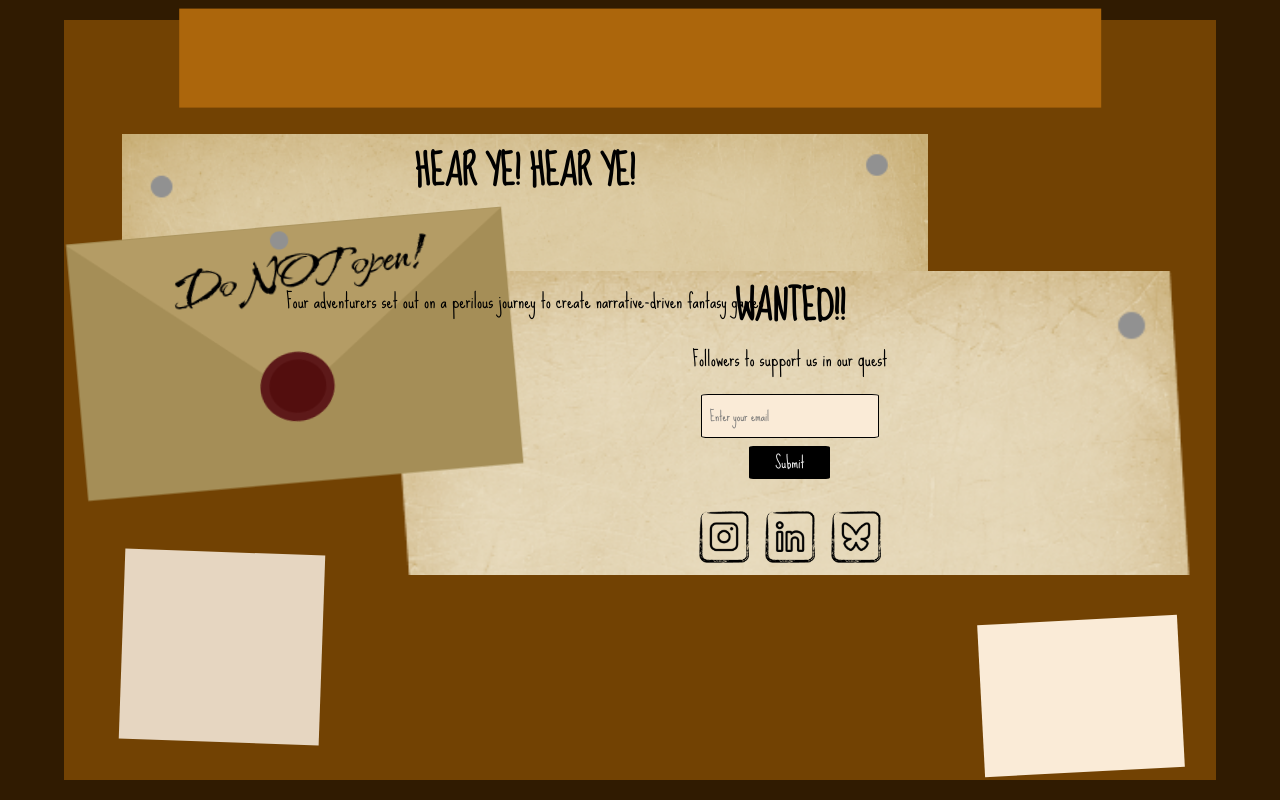
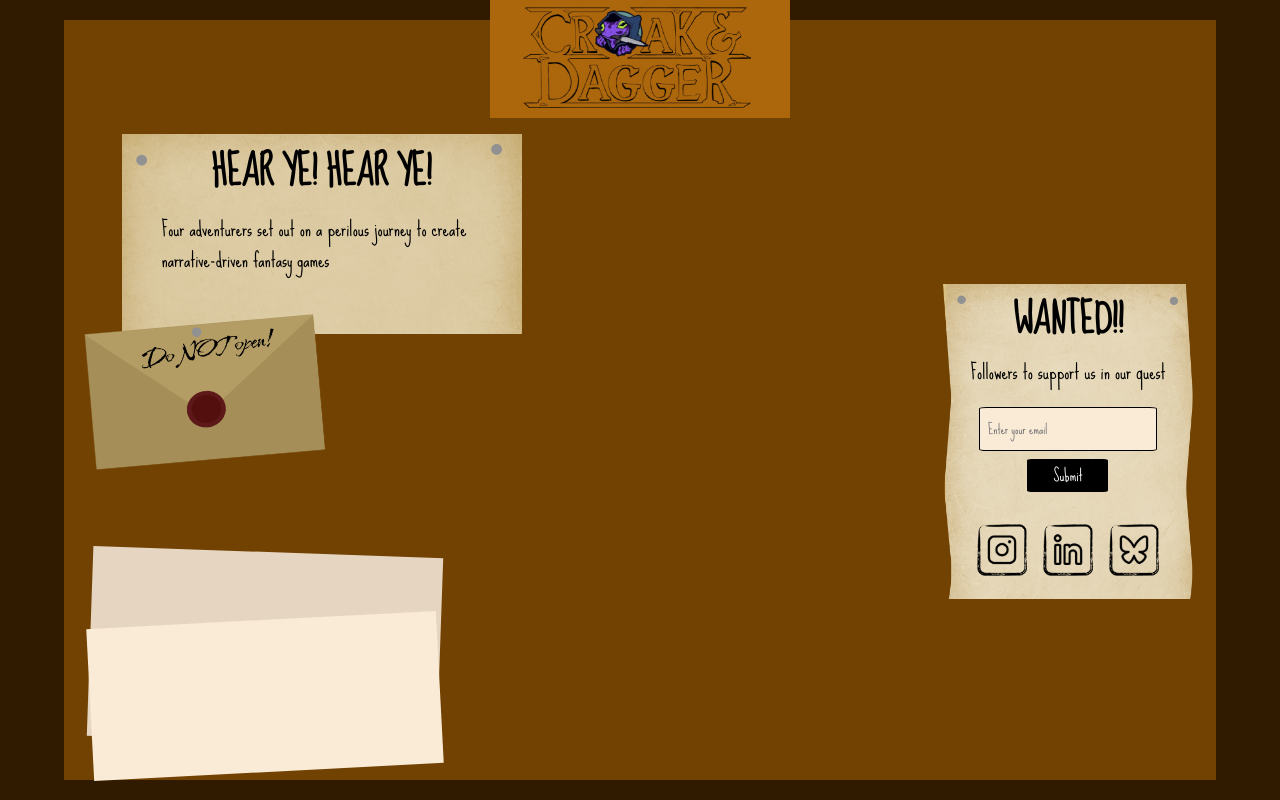
Before and after one commit to kaiwright/cnd-website, a React (Vite) app: page / in a window 1280 px wide. Built offline with nearby package versions, Linux system fonts and the light colour scheme.

Commit message:
Responsiveness changes

```diff
--- a/src/main.css
+++ b/src/main.css
@@ -35,21 +35,35 @@ body,
 }
 
 .sign {
-  width: 80%;
-  height: 13%;
+  width: 60vw;
+  height: 15vh;
   max-height: 150px;
+  max-width: 300px;
   background-color: rgb(172, 102, 12);
   position: absolute;
   top: 5%;
   left: 50%;
   transform: translate(-50%, -50%);
   margin: 0;
+  display: flex;
+  align-items: center;
+  justify-content: center;
+}
+
+#logo {
+  width: auto;
+  height: 90%;
+  display: block;
+  position: static;
 }
 
 .page1 {
   position: absolute;
   width: 70%;
   height: 20%;
+  max-width: 400px;
+  min-height: 200px;
+  max-height: 300px;
   top: 15%;
   left: 5%;
   display: flex;
@@ -73,7 +87,7 @@ body,
 .page1 p {
   color: black;
   display: flex;
-  margin-top: 25%;
+  margin-top: 10%;
   margin-left: 10%;
   margin-right: 10%;
   font-size: 1.25rem;
@@ -85,7 +99,11 @@ body,
   position: absolute;
   width: 70%;
   height: 40%;
-  top: 33%;
+  min-width: fit-content;
+  min-height: fit-content;
+  max-width: 250px;
+  max-height: 400px;
+  top: 33vh;
   right: 2%;
   display: flex;
   flex-direction: column;
@@ -159,7 +177,7 @@ body,
   position: absolute;
   width: 38%;
   height: auto;
-  bottom: 39%;
+  bottom: 35vh;
   left: 1%;
   transform: rotate(-5deg);
 }
@@ -185,3 +203,42 @@ body,
   background-color: antiquewhite;
   transform: rotate(-3deg);
 }
+
+
+/* Responsive tweaks for very small screens */
+@media (min-width: 800px) {
+  .letter img {
+    width: 60vw;
+    max-width: 90vw;
+    bottom: 35vh;
+    left: 5vw;
+  }
+
+  .page3,
+  .page4 {
+    width: 90vw;
+    max-width: 95vw;
+    left: 2vw !important;
+    right: 2vw !important;
+    min-height: 60px;
+    font-size: 1rem;
+  }
+}
+
+/* Responsive tweaks for large screens */
+@media (min-width: 1000px) {
+  .letter img {
+    width: 18vw;
+    max-width: 250px;
+    bottom: 40vh;
+    left: 2vw;
+  }
+
+  .page3,
+  .page4 {
+    width: 30vw;
+    max-width: 350px;
+    min-height: 120px;
+    font-size: 1.5rem;
+  }
+}
--- a/src/main.tsx
+++ b/src/main.tsx
@@ -1,16 +1,23 @@
 import React from "react";
 import ReactDOM from "react-dom/client";
 import "./main.css";
+import Logo from "./assets/cnd-logo.png"
 import letterImg from "./assets/Letter.png";
+import letterImgOpen from "./assets/LetterOpen.png";
 import instagramIcon from "./assets/Instagram.png";
 import blueskyIcon from "./assets/BlueSky.png";
 import linkedinIcon from "./assets/Linkedin.png";
 
 function App() {
+
+const [isOpen, setIsOpen] = React.useState(false);
+
   return (
     <div className="container">
       <div className="board">
-        <div className="sign"></div>
+        <div className="sign">
+          <img id="logo" src={Logo} />
+        </div>
         <div className="page1">
           <div>HEAR YE! HEAR YE!</div>
           <p>Four adventurers set out on a perilous journey to create narrative-driven fantasy games</p>
@@ -47,8 +54,8 @@ function App() {
 
           </div>
         </div>
-        <div className="letter">
-          <img src={letterImg} />
+ <div className="letter" onClick={() => setIsOpen(true)}>
+          <img src={isOpen ? letterImgOpen : letterImg} alt="Letter" />
         </div>
         <div className="page3"></div>
         <div className="page4"></div>
```
Also changed, not shown: src/assets/LetterOpen.png (added), src/assets/cnd-logo.png (added).
